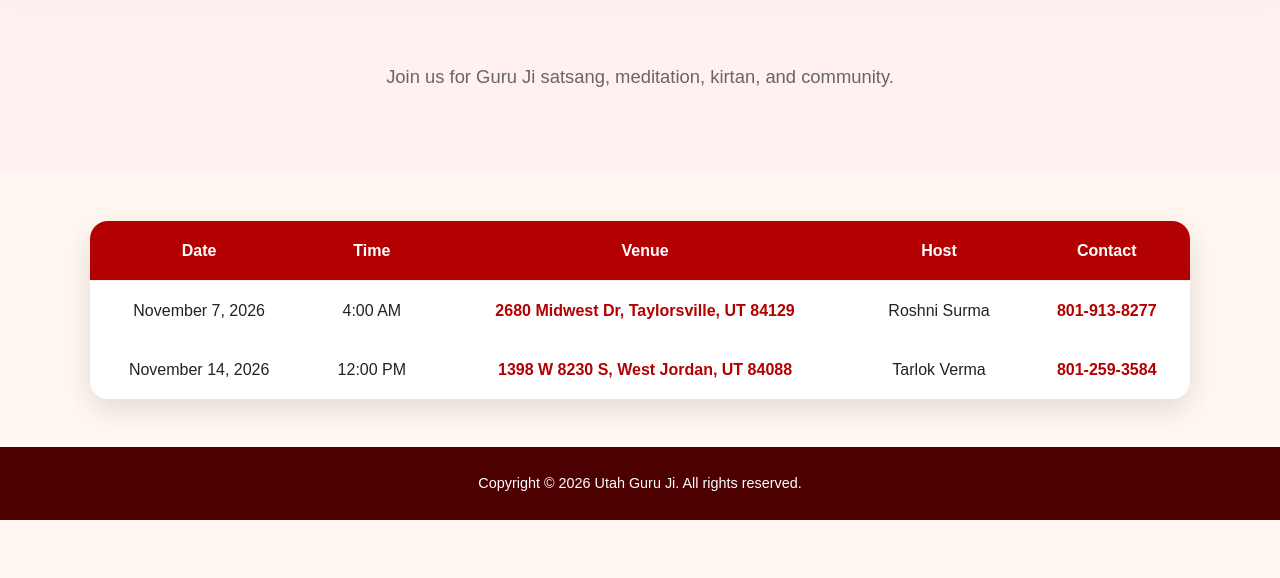
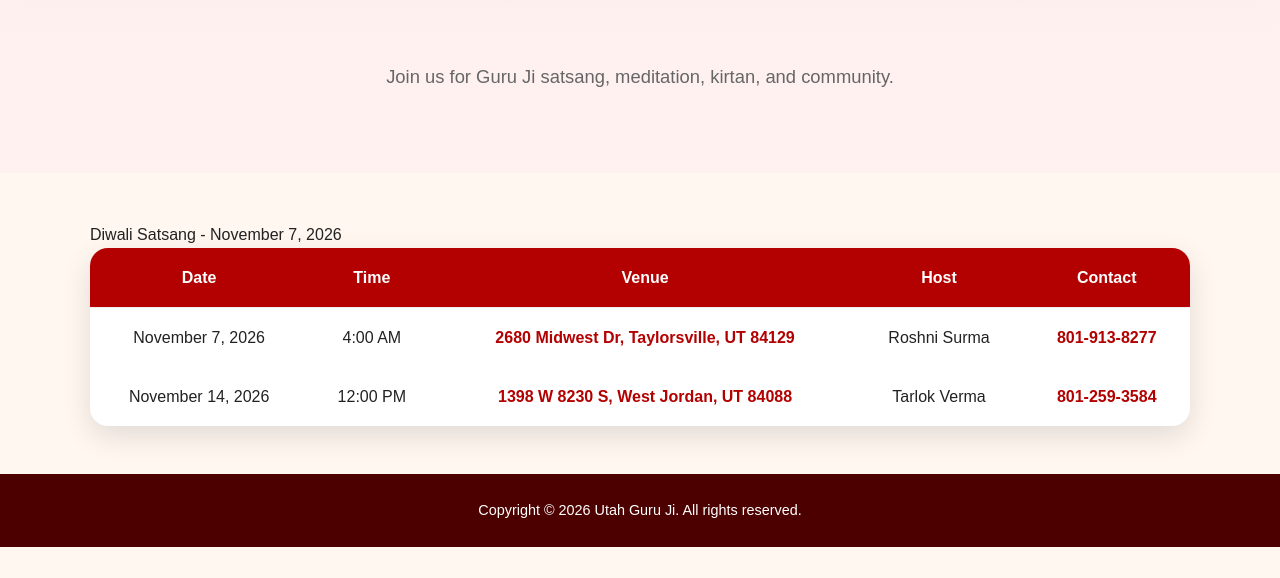
Before and after one commit to mverma45/gurujiwebsite, a plain HTML site: page satsangs.html in a window 1280 px wide. Shown: the part 222-800 px from the top of the page. Drawn offline with Linux system fonts and the light colour scheme.

Commit message:
diwali satsang

```diff
--- a/satsangs.html
+++ b/satsangs.html
@@ -45,6 +45,7 @@
 
 				<tbody>
 					<tr>
+						Diwali Satsang - November 7, 2026
 						<td data-label="Date">November 7, 2026</td>
 						<td data-label="Time">4:00 AM</td>
 						<td data-label="Venue">
```
Also changed, not shown: index.html (+1 -0 lines).
